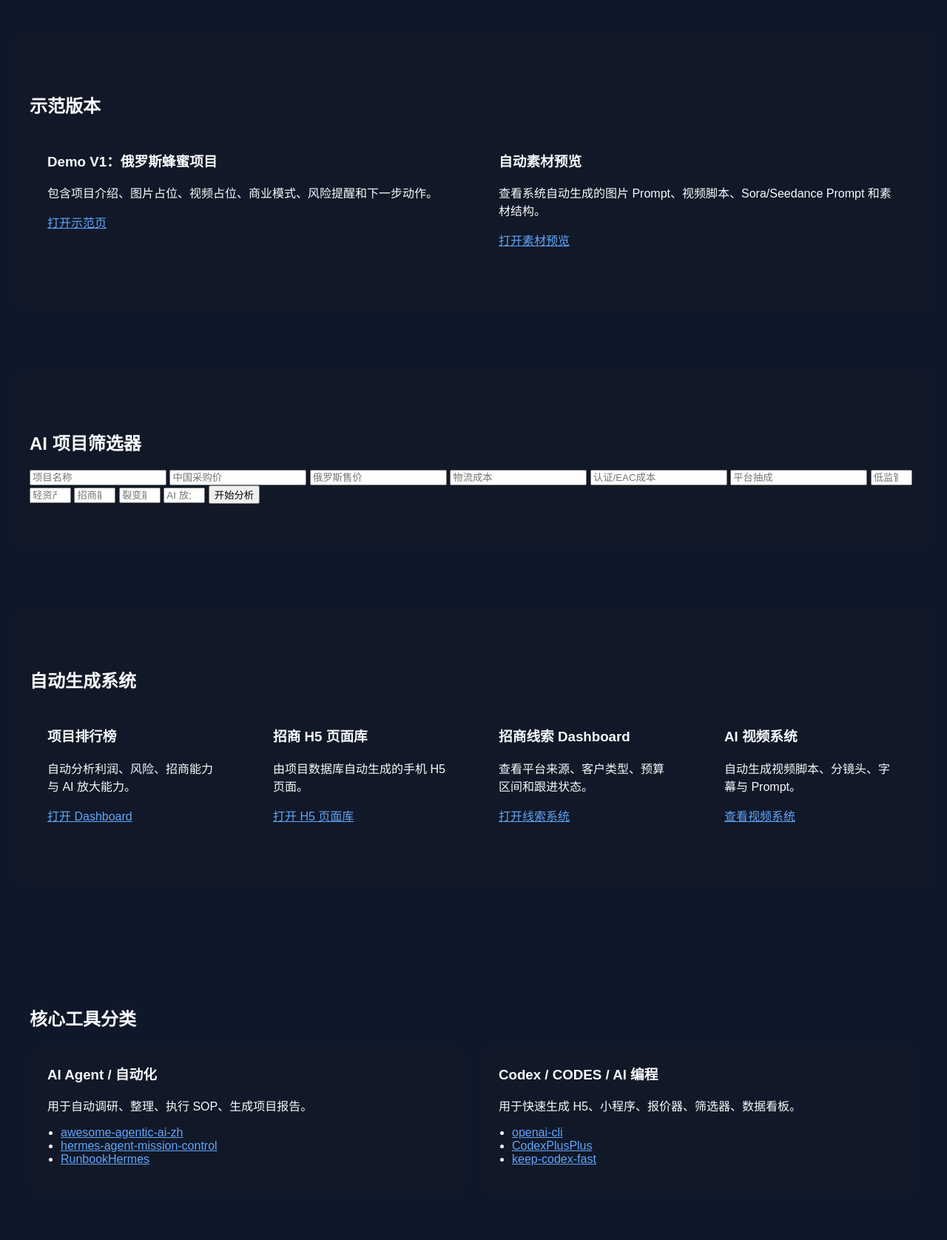
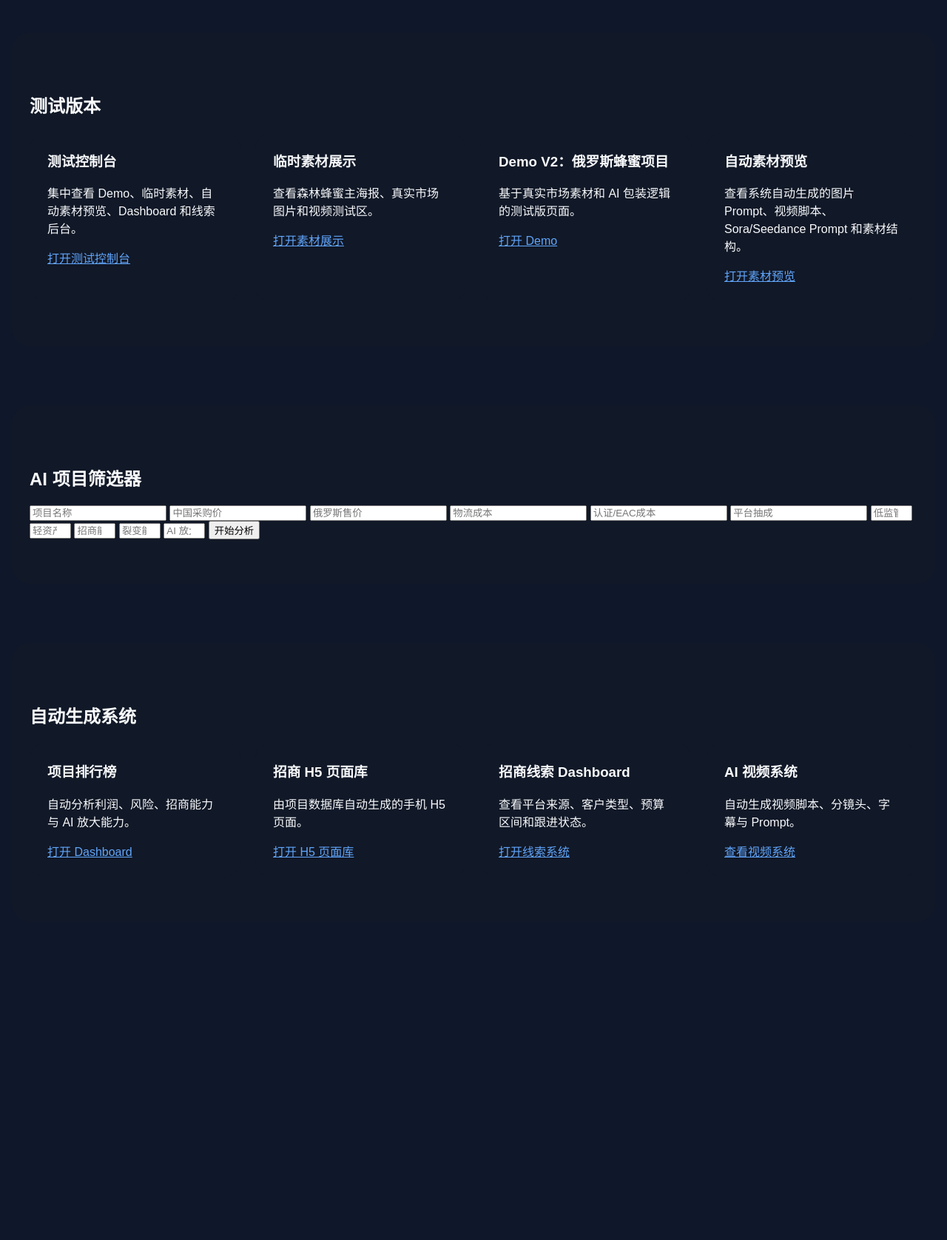
Before and after one commit to abc468810-sys/OpenClaw-Hao123-Portal, a website: page index.html in a window 1280 px wide. Shown: the part 680-2356 px from the top of the page at 74% size. After the commit the page ends 2006 px from the top, so only its background shows below. Drawn offline with Linux system fonts and the light colour scheme.

Commit message:
首页增加临时素材展示入口

```diff
--- a/index.html
+++ b/index.html
@@ -13,11 +13,11 @@
     <h1>中俄台跨境套利 AI 工具导航站</h1>
     <p>把 GitHub 热门项目、AI 工具、俄罗斯业务网站、招商 H5 模板和项目筛选规则统一收进一个入口。</p>
     <div class="hero-actions">
-      <a href="demo.html">打开 Demo V1</a>
+      <a href="test-console.html">测试控制台</a>
+      <a href="media-showcase.html">临时素材展示</a>
+      <a href="demo.html">Demo V2</a>
       <a href="media-preview.html">自动素材预览</a>
       <a href="dashboard.html">项目排行榜</a>
-      <a href="generated-h5/index.html">招商 H5 页面库</a>
-      <a href="leads.html">招商线索 Dashboard</a>
     </div>
   </header>
 
@@ -35,12 +35,22 @@
     </section>
 
     <section class="panel dark">
-      <h2>示范版本</h2>
+      <h2>测试版本</h2>
       <div class="card-grid">
         <article class="card">
-          <h3>Demo V1：俄罗斯蜂蜜项目</h3>
-          <p>包含项目介绍、图片占位、视频占位、商业模式、风险提醒和下一步动作。</p>
-          <a href="demo.html">打开示范页</a>
+          <h3>测试控制台</h3>
+          <p>集中查看 Demo、临时素材、自动素材预览、Dashboard 和线索后台。</p>
+          <a href="test-console.html">打开测试控制台</a>
+        </article>
+        <article class="card">
+          <h3>临时素材展示</h3>
+          <p>查看森林蜂蜜主海报、真实市场图片和视频测试区。</p>
+          <a href="media-showcase.html">打开素材展示</a>
+        </article>
+        <article class="card">
+          <h3>Demo V2：俄罗斯蜂蜜项目</h3>
+          <p>基于真实市场素材和 AI 包装逻辑的测试版页面。</p>
+          <a href="demo.html">打开 Demo</a>
         </article>
         <article class="card">
           <h3>自动素材预览</h3>
@@ -101,31 +111,6 @@
         </article>
       </div>
     </section>
-
-    <section id="tools" class="panel">
-      <h2>核心工具分类</h2>
-      <div class="card-grid">
-        <article class="card">
-          <h3>AI Agent / 自动化</h3>
-          <p>用于自动调研、整理、执行 SOP、生成项目报告。</p>
-          <ul>
-            <li><a href="https://github.com/WenyuChiou/awesome-agentic-ai-zh">awesome-agentic-ai-zh</a></li>
-            <li><a href="https://github.com/Agent-3-7/hermes-agent-mission-control">hermes-agent-mission-control</a></li>
-            <li><a href="https://github.com/Tommy-yw/RunbookHermes">RunbookHermes</a></li>
-          </ul>
-        </article>
-
-        <article class="card">
-          <h3>Codex / CODES / AI 编程</h3>
-          <p>用于快速生成 H5、小程序、报价器、筛选器、数据看板。</p>
-          <ul>
-            <li><a href="https://github.com/openai/openai-cli">openai-cli</a></li>
-            <li><a href="https://github.com/BigPizzaV3/CodexPlusPlus">CodexPlusPlus</a></li>
-            <li><a href="https://github.com/vibeforge1111/keep-codex-fast">keep-codex-fast</a></li>
-          </ul>
-        </article>
-      </div>
-    </section>
   </main>
 
   <script src="assets/app.js"></script>
```
